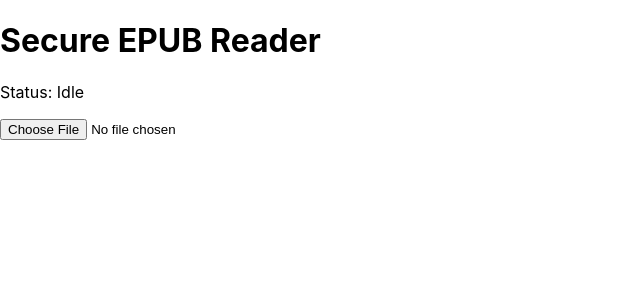
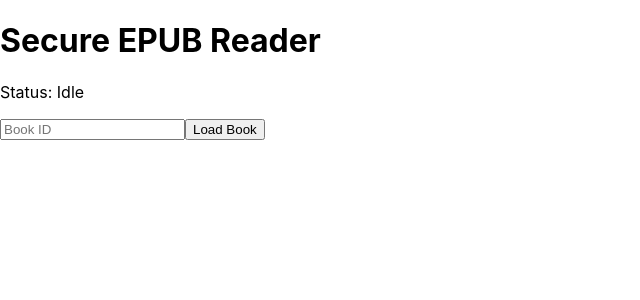
Before and after one commit to JonathanF-M/reader, a React (Create React App) app: page / in a window 1280 px wide. Shown: the top 300 px of the page, without its empty margins (0-640 px from the left). Built offline with nearby package versions, Linux system fonts and the light colour scheme.

Commit message:
decrypt book after fetching data, instead of file upload

```diff
--- a/src/App.jsx
+++ b/src/App.jsx
@@ -8,29 +8,31 @@ import * as jose from "jose";
 function App() {
   const [status, setStatus] = useState("Idle")
   const [rendition, setRendition] = useState(null)
+  const [bookId, setBookId] = useState('');
 
-  async function handleFiles(event) {
-    const files = event.target.files;
-    const licenseFile = [...files].find(f => f.name.endsWith(".json"));
+  async function loadBook() {
+    if (!bookId) return;
+    try {
+      setStatus("Fetching License...");
+      const response = await fetch(`http://localhost:3000/api/v1/licenses`,  {
+        method: 'POST',
+        headers: {'Content-Type': 'application/json'},
+        body: JSON.stringify({
+          user: 'test_user',
+          asset_id: bookId
+        })
+      })
 
-    if (!licenseFile) {
-      alert("Please upload license file");
-      return;
-    }
-
-    try {
-      setStatus("Reading License...");
-      const licenseText = await licenseFile.text();
-      const licenseData = JSON.parse(licenseText);
+      const data = await response.json();
 
       const publicKey = await jose.importSPKI(publicKeyPem, "RS256");
-      const { payload } = await jose.jwtVerify(licenseData.license, publicKey);
+      const { payload } = await jose.jwtVerify(data.license, publicKey);
 
       const hexKey = payload.key;
       const key = await importAESKey(hexKey);
 
       setStatus("Decrypting book...");
-      const encryptedEpubBuffer = Uint8Array.from(atob(licenseData.encrypted_epub), c => c.charCodeAt(0));
+      const encryptedEpubBuffer = Uint8Array.from(atob(data.encrypted_epub), c => c.charCodeAt(0));
 
       const iv = encryptedEpubBuffer.slice(0, 16);
       const encryptedContent = encryptedEpubBuffer.slice(16);
@@ -50,7 +52,12 @@ function App() {
     <div>
       <h1>Secure EPUB Reader</h1>
       <p>Status: {status}</p>
-      <input type="file" onChange={handleFiles} />
+      <input
+        value={bookId}
+        onChange={(e) => setBookId(e.target.value)}
+        placeholder='Book ID'
+      />
+      <button onClick={loadBook}>Load Book</button>
       {rendition && (
         <div>
           <button onClick={() => rendition.prev()}>Previous</button>
```
